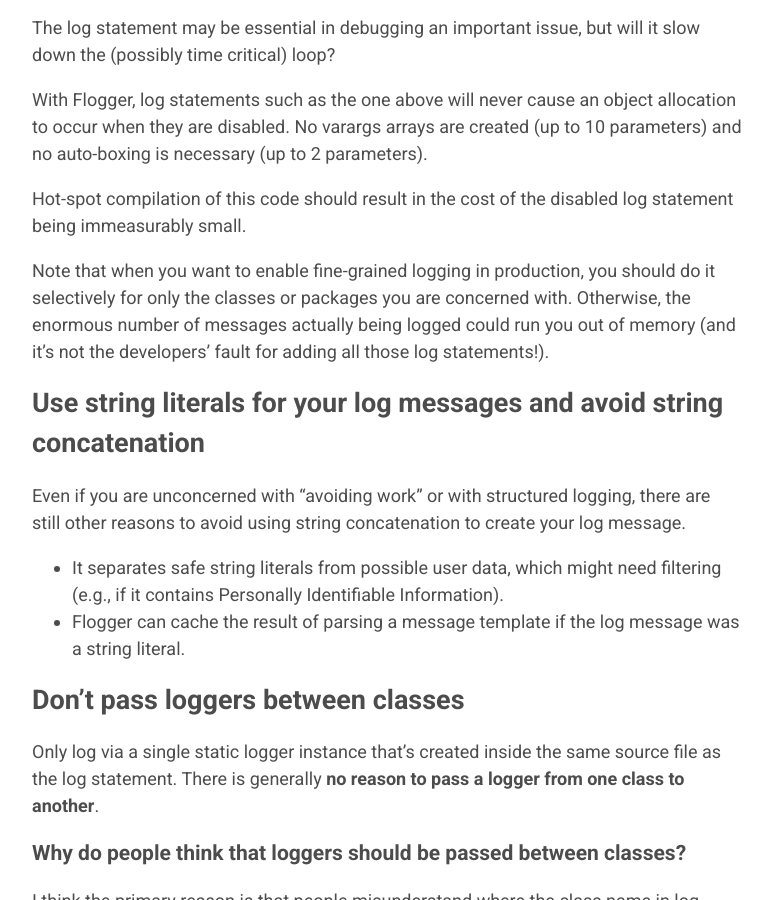
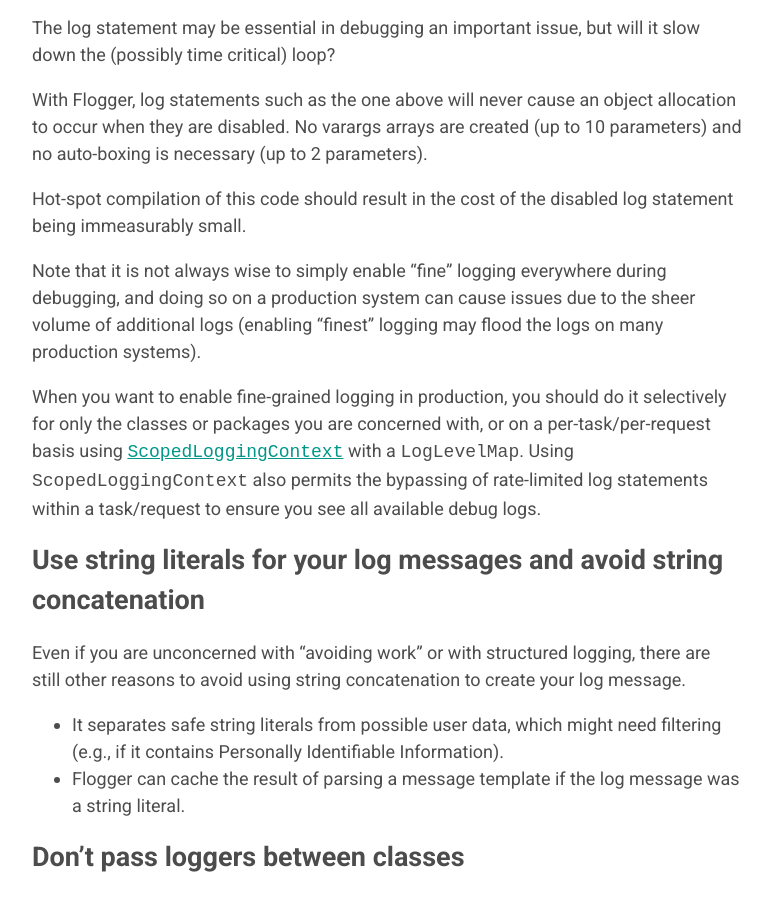
Before and after one commit to google/flogger, a Jekyll site: the page built from docs/best_practice.md, in a window 1280 px wide and 900 px high, scrolled down 3361 px. Shown: the whole window, without its empty margins (253-1025 px from the left). Built offline with Jekyll 4.4.1, drawn with Linux system fonts in a browser that asks for light colours; our own code applies the rules of GitHub Pages for plain Markdown files.

Commit message:
Docs update
RELNOTES=Docs update
PiperOrigin-RevId: 369429226

```diff
--- a/docs/best_practice.md
+++ b/docs/best_practice.md
@@ -117,11 +117,17 @@ allocation to occur when they are disabled. No varargs arrays are created (up to
 Hot-spot compilation of this code should result in the cost of the disabled log
 statement being immeasurably small.
 
-Note that when you want to enable fine-grained logging in production, you should
-do it selectively for only the classes or packages you are concerned with.
-Otherwise, the enormous number of messages actually being logged could run you
-out of memory (and it's not the developers' fault for adding all those log
-statements!).
+Note that it is not always wise to simply enable "fine" logging everywhere
+during debugging, and doing so on a production system can cause issues due to
+the sheer volume of additional logs (enabling "finest" logging may flood the
+logs on many production systems).
+
+When you want to enable fine-grained logging in production, you should do it
+selectively for only the classes or packages you are concerned with, or on a
+per-task/per-request basis using
+[`ScopedLoggingContext`](scoped_logging_context.md) with a `LogLevelMap`. Using
+`ScopedLoggingContext` also permits the bypassing of rate-limited log statements
+within a task/request to ensure you see all available debug logs.
 
 ## Use string literals for your log messages and avoid string concatenation {#literals}
 
```
